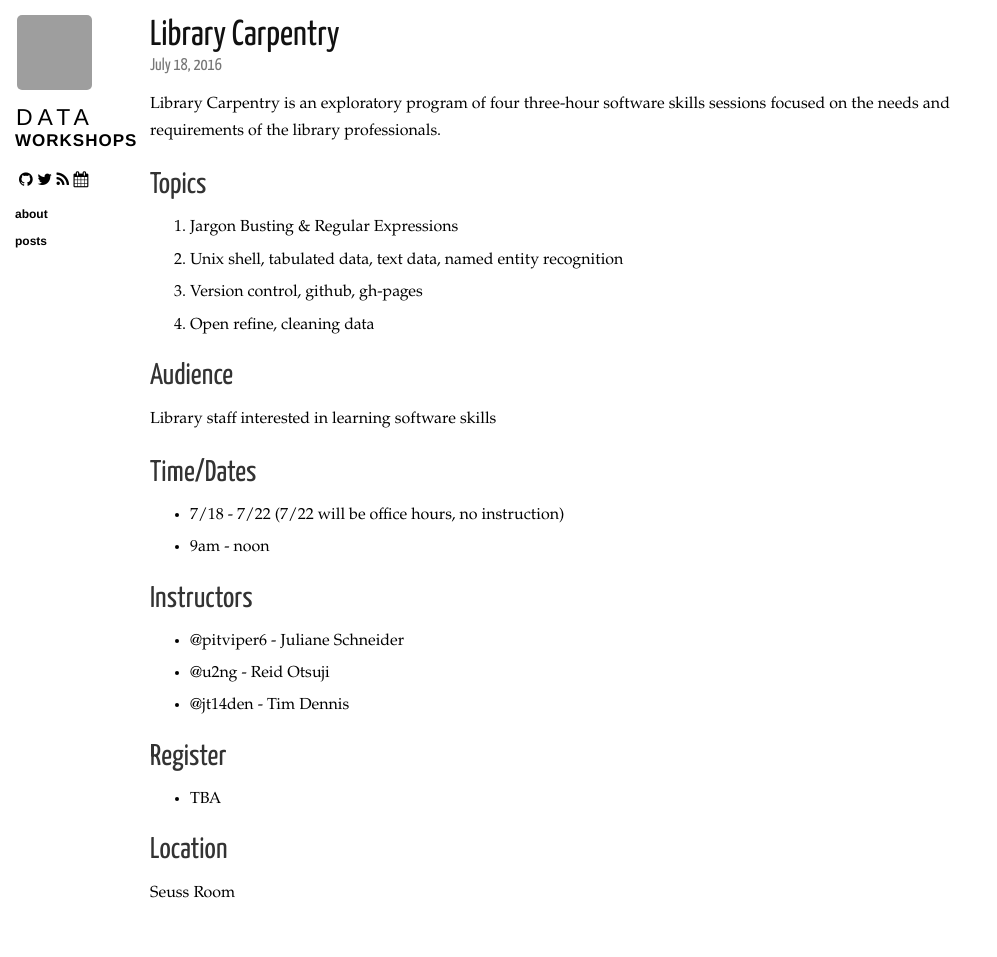
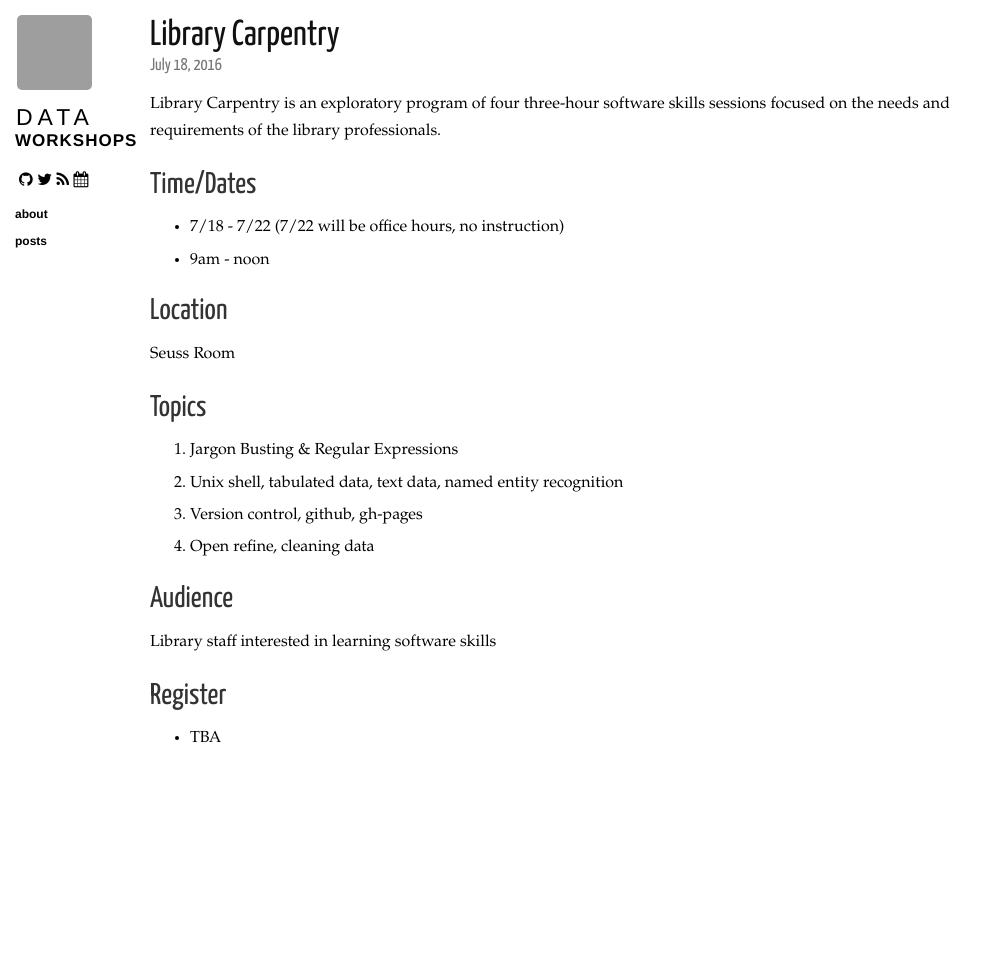
Before and after one commit to ucsdlib/workshops, a Jekyll site: the page built from _posts/2016-07-18-library-carpentry.markdown, in a window 1280 px wide. Shown: the whole page, without its empty margins (0-997 px from the left). Built offline with Jekyll 4.4.1, drawn with Linux system fonts in a browser that asks for light colours; nearby versions of some CDN libraries; after the commit the page ends 900 px from its top, so only the background shows below that; grey boxes are pictures that could not be loaded.

Commit message:
adding library carpentry

```diff
--- a/_posts/2016-07-18-library-carpentry.markdown
+++ b/_posts/2016-07-18-library-carpentry.markdown
@@ -17,22 +26,6 @@ Library Carpentry is an exploratory program of four three-hour software skills s
 
 Library staff interested in learning software skills
 
-## Time/Dates
-
-* 7/18 - 7/22 (7/22 will be office hours, no instruction)
-* 9am - noon
-
-## Instructors
-
-* @pitviper6 - Juliane Schneider
-* @u2ng - Reid Otsuji
-* @jt14den - Tim Dennis
-
-
 ## Register
 
 * TBA
-
-## Location
-
-Seuss Room
```
Also changed, not shown: other parts of _posts/2016-07-18-library-carpentry.markdown (+9 -0 lines).
